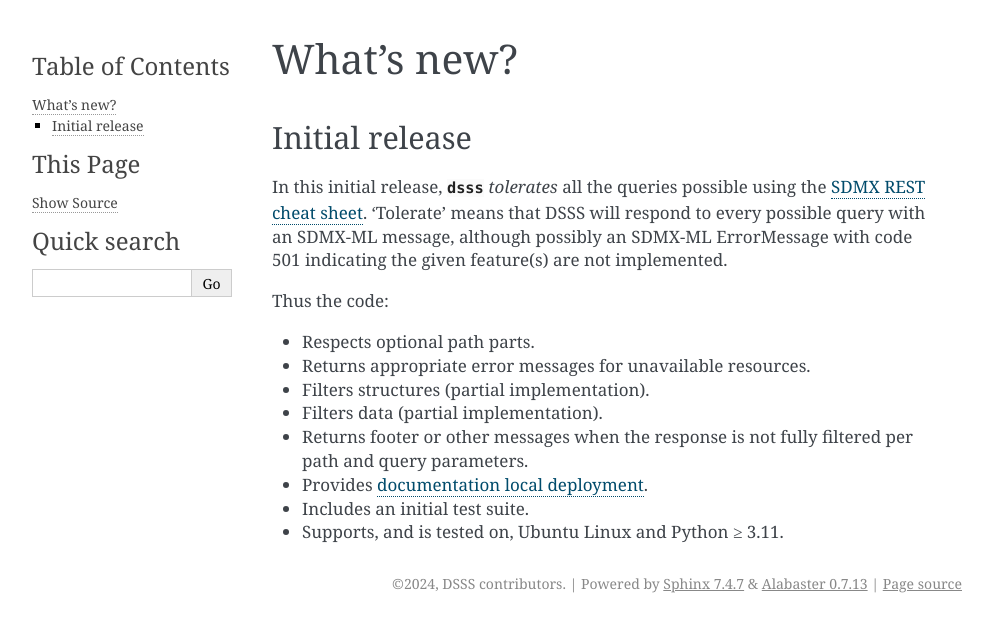
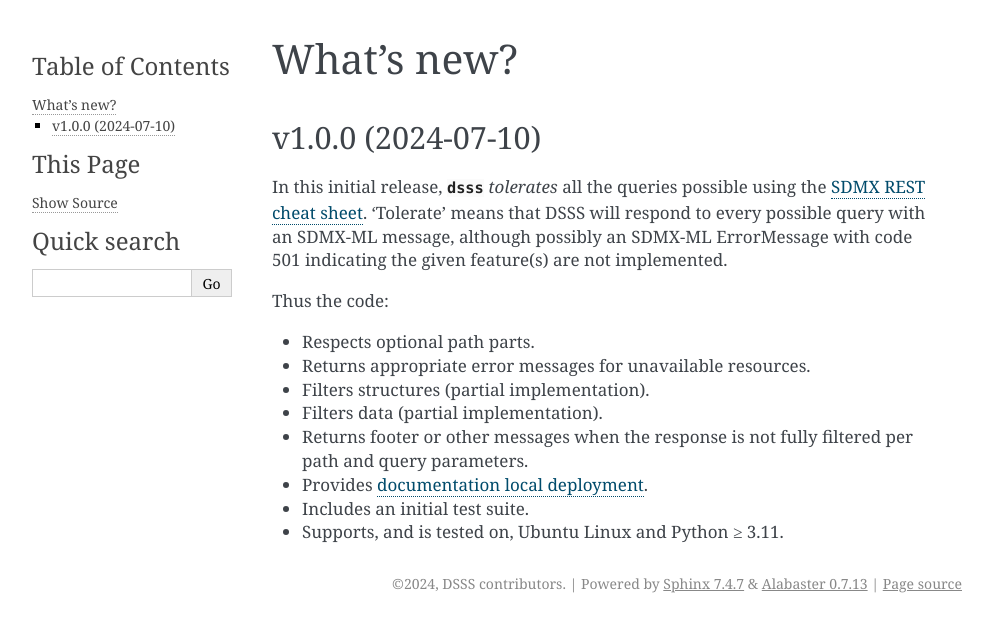
Before and after one commit to khaeru/dsss, a Sphinx documentation site: the page built from doc/whatsnew.rst, in a window 1280 px wide. Shown: the top 632 px of the page, without its empty margins (148-1140 px from the left). Built offline with Sphinx 7.4.7, drawn with Linux system fonts in a browser that asks for light colours.

Commit message:
Mark v1.0.0 in doc/whatsnew

```diff
--- a/doc/whatsnew.rst
+++ b/doc/whatsnew.rst
@@ -1,8 +1,11 @@
 What's new?
 ***********
 
-Initial release
-===============
+.. Next release
+.. ============
+
+v1.0.0 (2024-07-10)
+===================
 
 In this initial release, :mod:`dsss` *tolerates* all the queries possible using the `SDMX REST cheat sheet <https://github.com/sdmx-twg/sdmx-rest/blob/master/doc/rest_cheat_sheet.pdf>`_.
 ‘Tolerate’ means that DSSS will respond to every possible query with an SDMX-ML message, although possibly an SDMX-ML ErrorMessage with code 501 indicating the given feature(s) are not implemented.
```
